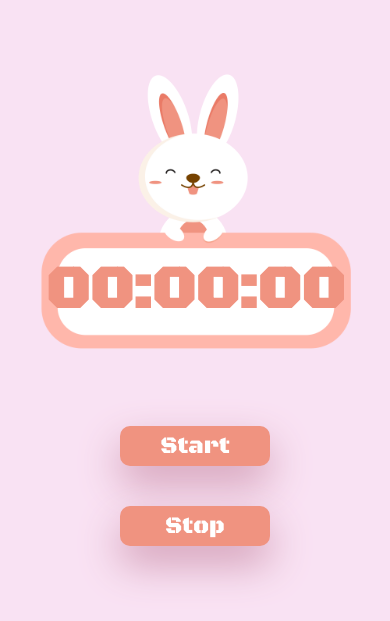
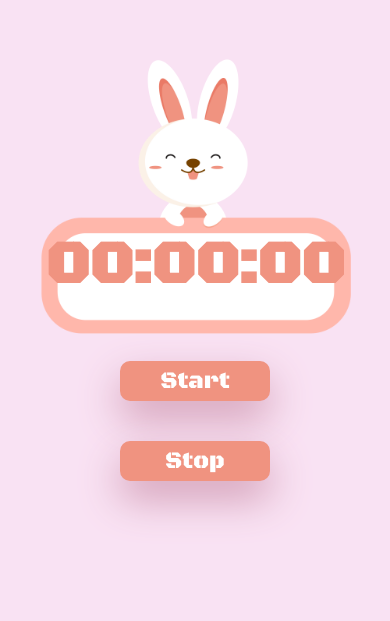
Before and after one commit to gabrielabade/Cron-metro, a plain HTML site: page index.html in a window 390 px wide. Shown: the part 151-772 px from the top of the page. Drawn offline with Linux system fonts and the light colour scheme.

Commit message:
responsividade

```diff
--- a/styles.css
+++ b/styles.css
@@ -13,20 +13,21 @@
     align-items: center;
     justify-content: center;
     flex-direction: column;
-    margin-bottom: 5px;
     min-height: 100vh;
-    margin-top: 20px;
+    margin: 0px;
   }
 
   .image-container {
     position: relative;
     display: flex;
     justify-content: center;
+    margin-top: -40px;
+    margin-bottom: -50px;
   }
 
   .changeImage {
     width: 100%;
-    max-width: 580px; /* Defina um valor máximo para evitar que a imagem fique muito grande */
+    max-width: 500px; /* Defina um valor máximo para evitar que a imagem fique muito grande */
     height: auto;
   }
 
@@ -48,7 +49,6 @@
     line-height: 38px;
     color:#F09380;
     text-align: center;
-    margin-top: 20px;
   }
 
   button {
```
